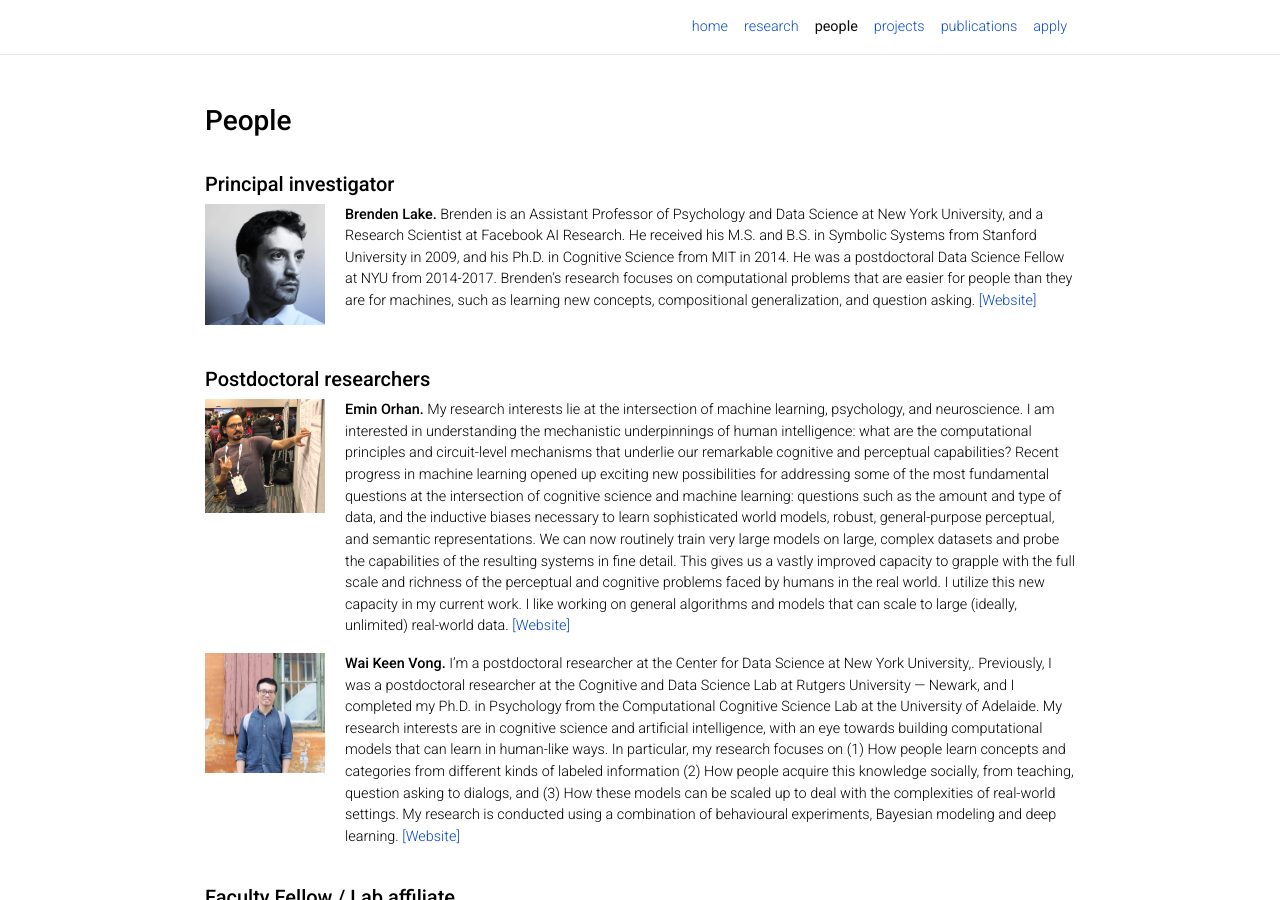
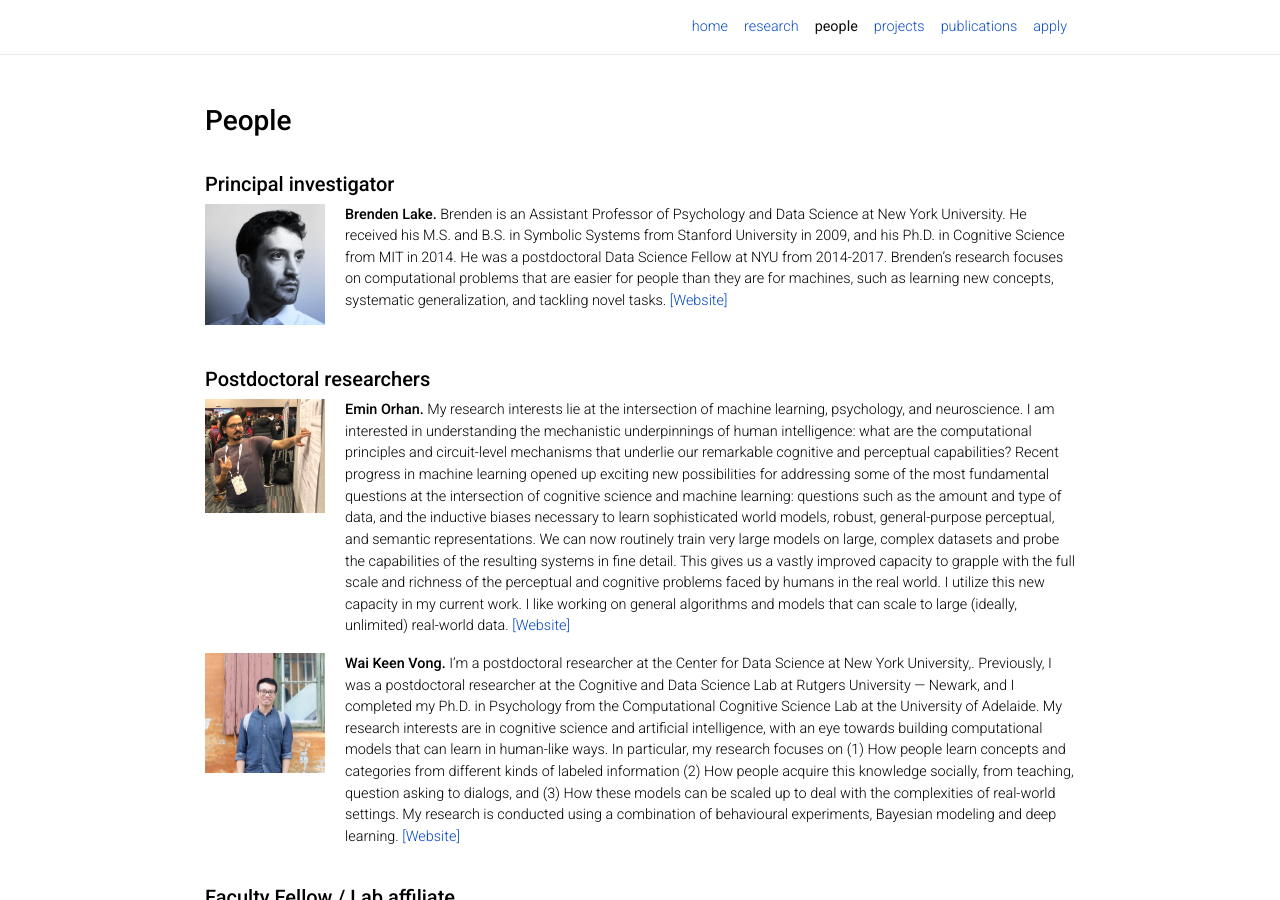
Before and after one commit to lake-lab/lake-lab.github.io, a Jekyll site: the page built from _pages/people.md, in a window 1280 px wide and 900 px high. Built offline with Jekyll 4.4.1, drawn with Linux system fonts in a browser that asks for light colours; nearby versions of some CDN libraries; comment, search, counter and statistics services are not loaded; a style sheet for code colours, icons or effects is not loaded.

Commit message:
update BL

```diff
--- a/_pages/people.md
+++ b/_pages/people.md
@@ -22,7 +22,7 @@ p {
 <hr class='invis'>
 ##### __Principal investigator__
 <div><img class="bio" src="/images/bios/brenden-lake-cropped.png"></div>
-__Brenden Lake.__ Brenden is an Assistant Professor of Psychology and Data Science at New York University, and a Research Scientist at Facebook AI Research. He received his M.S. and B.S. in Symbolic Systems from Stanford University in 2009, and his Ph.D. in Cognitive Science from MIT in 2014. He was a postdoctoral Data Science Fellow at NYU from 2014-2017. Brenden's research focuses on computational problems that are easier for people than they are for machines, such as learning new concepts, compositional generalization, and question asking. [[Website]](https://cims.nyu.edu/~brenden/)<br><br>
+__Brenden Lake.__ Brenden is an Assistant Professor of Psychology and Data Science at New York University. He received his M.S. and B.S. in Symbolic Systems from Stanford University in 2009, and his Ph.D. in Cognitive Science from MIT in 2014. He was a postdoctoral Data Science Fellow at NYU from 2014-2017. Brenden's research focuses on computational problems that are easier for people than they are for machines, such as learning new concepts, systematic generalization, and tackling novel tasks. [[Website]](https://cims.nyu.edu/~brenden/)<br><br>
 
 
 <hr class='invis'>
```
